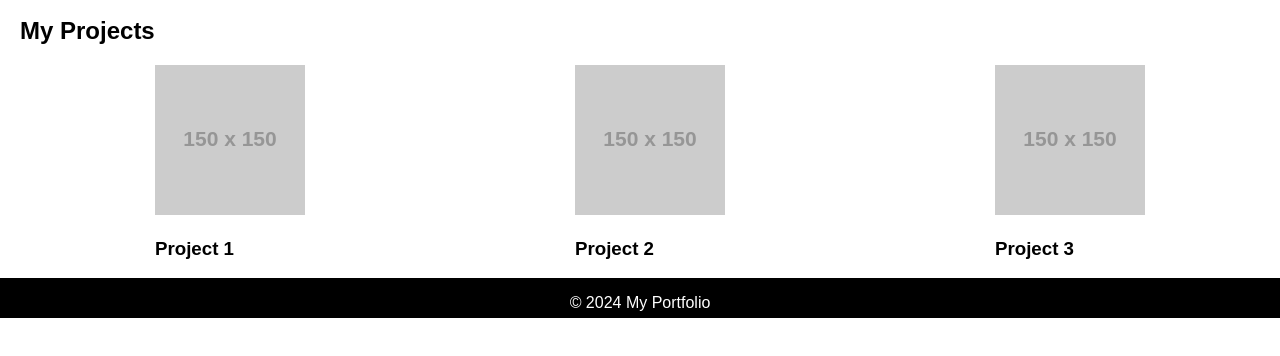
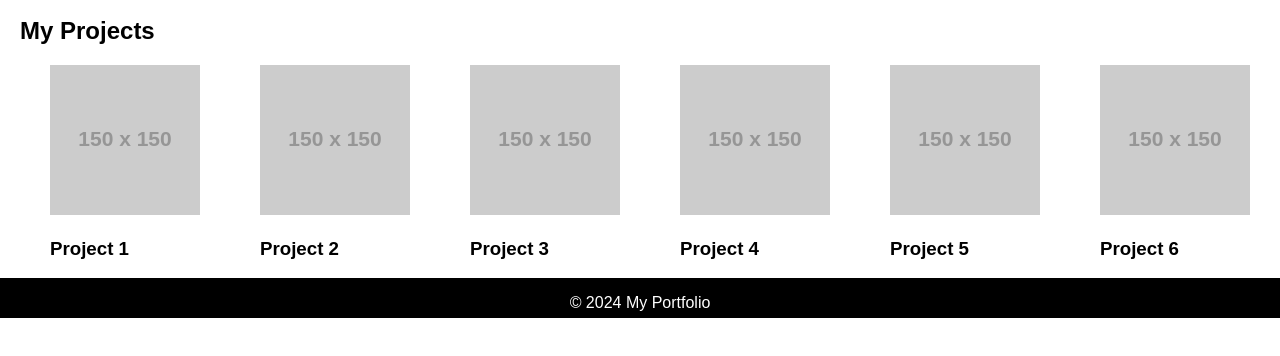
Before and after one commit to Tasneemmohammed0/web-dev-training, a plain HTML site: page personal-portfolio/index.html in a window 1280 px wide. Shown: the part 182-538 px from the top of the page. Drawn offline with Linux system fonts and the light colour scheme; placeholder pictures from the web are drawn by us.

Commit message:
✅ Added more projects

```diff
--- a/personal-portfolio/index.html
+++ b/personal-portfolio/index.html
@@ -19,13 +19,13 @@
     </header>
     <main>
       <section class="about">
-        <h2>About Me</h2>
+        <h2 id="about">About Me</h2>
         <p>
           Hello! I am a web developer with a passion for creating beautiful and
           functional websites.
         </p>
       </section>
-      <h2>My Projects</h2>
+      <h2 id="projects">My Projects</h2>
       <section class="projects-grid">
         <div class="project">
           <img src="https://via.placeholder.com/150" alt="Project 1" />
@@ -39,6 +39,18 @@
           <img src="https://via.placeholder.com/150" alt="Project 3" />
           <h3>Project 3</h3>
         </div>
+        <div class="project">
+          <img src="https://via.placeholder.com/150" alt="Project 3" />
+          <h3>Project 4</h3>
+        </div>
+        <div class="project">
+          <img src="https://via.placeholder.com/150" alt="Project 3" />
+          <h3>Project 5</h3>
+        </div>
+        <div class="project">
+          <img src="https://via.placeholder.com/150" alt="Project 3" />
+          <h3>Project 6</h3>
+        </div>
       </section>
     </main>
     <footer>
```
